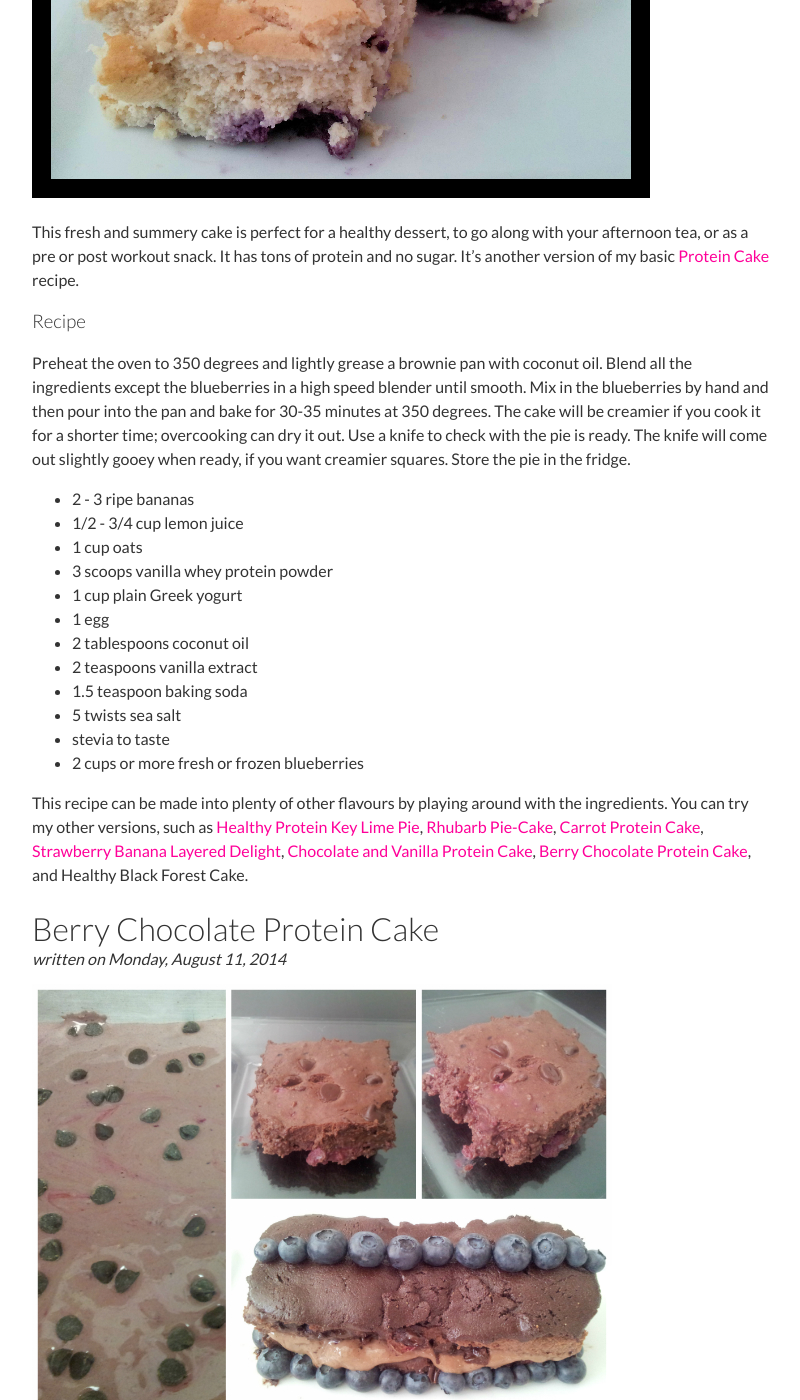
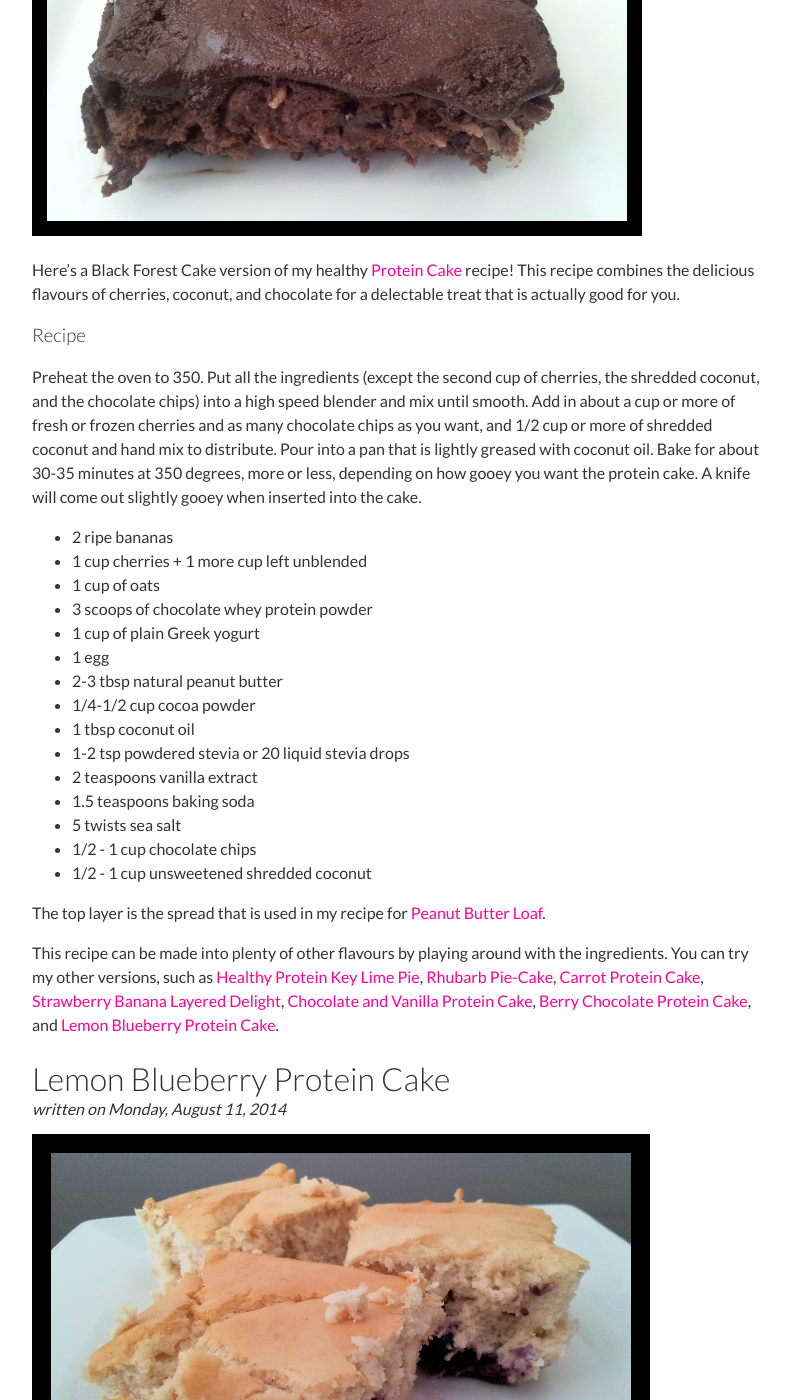
Before and after one commit to teri-lynn/teri-lynn.github.com, a Jekyll site: the page built from index.html, in a window 1280 px wide and 1400 px high, scrolled down 537 px. Shown: the whole window, without its empty margins (238-1038 px from the left). Built offline with Jekyll 4.4.1, drawn with Linux system fonts in a browser that asks for light colours; Markdown is read by kramdown in place of the engine named in the settings; some of the changed text lies outside the part shown.

Commit message:
New Post: Healthy Black Forest Cake

```diff
--- a/_posts/2014-04-13-protein-cake.md
+++ b/_posts/2014-04-13-protein-cake.md
@@ -29,7 +29,7 @@ Optional: chopped walnuts, chocolate chips, chia seeds, hemp seeds, poppy seeds
 
 To make the vanilla version, follow the same steps, except omit the cocoa powder, use vanilla protein powder instead of chocolate, and add a couple teaspoons of cinnamon.
 
-This recipe can be made into plenty of other flavours by playing around with the ingredients. You can try my other versions, such as [Healthy Protein Key Lime Pie](http://teri-lynn.ca/2014/08/01/healthy-protein-key-lime-pie/), [Rhubarb Pie-Cake](http://teri-lynn.ca/2014/06/23/rhubarb-pie-cake/), [Carrot Protein Cake](http://teri-lynn.ca/2014/05/18/carrot-protein-cake/), [Strawberry Banana Layered Delight](http://teri-lynn.ca/2014/04/22/strawberry-banana-layered-delight/), [Berry Chocolate Protein Cake](http://teri-lynn.ca/2014/08/11/berry-chocolate-protein-cake/), Healthy Black Forest Cake, and Lemon Blueberry Protein Cake.
+This recipe can be made into plenty of other flavours by playing around with the ingredients. You can try my other versions, such as [Healthy Protein Key Lime Pie](http://teri-lynn.ca/2014/08/01/healthy-protein-key-lime-pie/), [Rhubarb Pie-Cake](http://teri-lynn.ca/2014/06/23/rhubarb-pie-cake/), [Carrot Protein Cake](http://teri-lynn.ca/2014/05/18/carrot-protein-cake/), [Strawberry Banana Layered Delight](http://teri-lynn.ca/2014/04/22/strawberry-banana-layered-delight/), [Berry Chocolate Protein Cake](http://teri-lynn.ca/2014/08/11/berry-chocolate-protein-cake/), Healthy Black Forest Cake, and [Lemon Blueberry Protein Cake](http://teri-lynn.ca/2014/08/11/lemon-blueberry-protein-cake/).
 
 
 ![Protein Cake](/images/protein_cake_collage1.jpg)
--- a/_posts/2014-08-11-berry-chocolate-protein-cake.md
+++ b/_posts/2014-08-11-berry-chocolate-protein-cake.md
@@ -28,4 +28,4 @@ Preheat the oven to 335. Put all the ingredients (except the second cup of berri
 
 The middle icing layer is just some chocolate protein powder mixed with Greek yogurt and a bit of stevia. The top layer is the spread that is used in my recipe for [Peanut Butter Loaf](http://teri-lynn.ca/2014/08/08/peanut-butter-loaf/).
 
-This recipe can be made into plenty of other flavours by playing around with the ingredients. You can try my other versions, such as [Healthy Protein Key Lime Pie](http://teri-lynn.ca/2014/08/01/healthy-protein-key-lime-pie/), [Rhubarb Pie-Cake](http://teri-lynn.ca/2014/06/23/rhubarb-pie-cake/), [Carrot Protein Cake](http://teri-lynn.ca/2014/05/18/carrot-protein-cake/), [Strawberry Banana Layered Delight](http://teri-lynn.ca/2014/04/22/strawberry-banana-layered-delight/), [Chocolate and Vanilla Protein Cake](http://teri-lynn.ca/2014/04/13/protein-cake/), Healthy Black Forest Cake, and Lemon Blueberry Protein Cake.
+This recipe can be made into plenty of other flavours by playing around with the ingredients. You can try my other versions, such as [Healthy Protein Key Lime Pie](http://teri-lynn.ca/2014/08/01/healthy-protein-key-lime-pie/), [Rhubarb Pie-Cake](http://teri-lynn.ca/2014/06/23/rhubarb-pie-cake/), [Carrot Protein Cake](http://teri-lynn.ca/2014/05/18/carrot-protein-cake/), [Strawberry Banana Layered Delight](http://teri-lynn.ca/2014/04/22/strawberry-banana-layered-delight/), [Chocolate and Vanilla Protein Cake](http://teri-lynn.ca/2014/04/13/protein-cake/), Healthy Black Forest Cake, and [Lemon Blueberry Protein Cake](http://teri-lynn.ca/2014/08/11/lemon-blueberry-protein-cake/).
--- /dev/null
+++ b/_posts/2014-08-12-healthy-black-forest-cake.md
@@ -0,0 +1,32 @@
+---
+layout: post
+title: Healthy Black Forest Cake
+---
+
+![Healhty Black Forest Cake](/images/healthy_black_forest_cake.jpg)
+
+Here's a Black Forest Cake version of my healthy [Protein Cake](http://teri-lynn.ca/2014/04/13/protein-cake/) recipe! This recipe combines the delicious flavours of cherries, coconut, and chocolate for a delectable treat that is actually good for you.
+
+###Recipe
+
+Preheat the oven to 350. Put all the ingredients (except the second cup of cherries, the shredded coconut, and the chocolate chips) into a high speed blender and mix until smooth. Add in about a cup or more of fresh or frozen cherries and as many chocolate chips as you want, and 1/2 cup or more of shredded coconut and hand mix to distribute. Pour into a pan that is lightly greased with coconut oil. Bake for about 30-35 minutes at 350 degrees, more or less, depending on how gooey you want the protein cake. A knife will come out slightly gooey when inserted into the cake.
+
+- 2 ripe bananas
+- 1 cup cherries + 1 more cup left unblended
+- 1 cup of oats
+- 3 scoops of chocolate whey protein powder
+- 1 cup of plain Greek yogurt
+- 1 egg
+- 2-3 tbsp natural peanut butter
+- 1/4-1/2 cup cocoa powder
+- 1 tbsp coconut oil
+- 1-2 tsp powdered stevia or 20 liquid stevia drops
+- 2 teaspoons vanilla extract
+- 1.5 teaspoons baking soda
+- 5 twists sea salt
+- 1/2 - 1 cup chocolate chips
+- 1/2 - 1 cup unsweetened shredded coconut
+
+The top layer is the spread that is used in my recipe for [Peanut Butter Loaf](http://teri-lynn.ca/2014/08/08/peanut-butter-loaf/).
+
+This recipe can be made into plenty of other flavours by playing around with the ingredients. You can try my other versions, such as [Healthy Protein Key Lime Pie](http://teri-lynn.ca/2014/08/01/healthy-protein-key-lime-pie/), [Rhubarb Pie-Cake](http://teri-lynn.ca/2014/06/23/rhubarb-pie-cake/), [Carrot Protein Cake](http://teri-lynn.ca/2014/05/18/carrot-protein-cake/), [Strawberry Banana Layered Delight](http://teri-lynn.ca/2014/04/22/strawberry-banana-layered-delight/), [Chocolate and Vanilla Protein Cake](http://teri-lynn.ca/2014/04/13/protein-cake/), [Berry Chocolate Protein Cake](http://teri-lynn.ca/2014/08/11/berry-chocolate-protein-cake/), and [Lemon Blueberry Protein Cake](http://teri-lynn.ca/2014/08/11/lemon-blueberry-protein-cake/).
```
Also changed, not shown: images/healthy_black_forest_cake.jpg (added).
